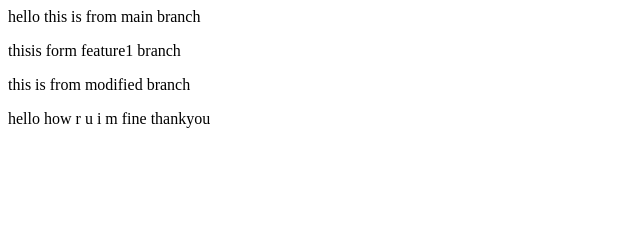
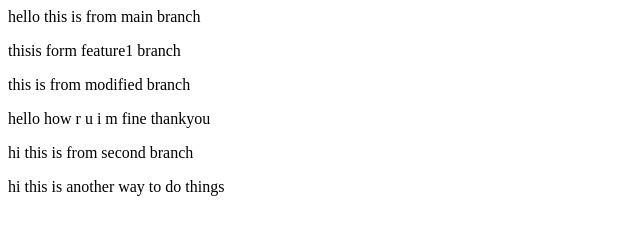
Before and after one commit to sumitkumar8295/localrepo, a plain HTML site: page index.html in a window 1280 px wide. Shown: the whole page, without its empty margins (0-640 px from the left). Drawn offline with Linux system fonts and the light colour scheme.

Commit message:
second feature branch

```diff
--- a/index.html
+++ b/index.html
@@ -2,3 +2,5 @@
 <p>thisis form feature1 branch</p>
 <p>this is from modified branch</p>
 <p>hello how r u i m fine thankyou</p>
+<p>hi this is from second branch</p>
+<p>hi this is another way to do things</p>
```
